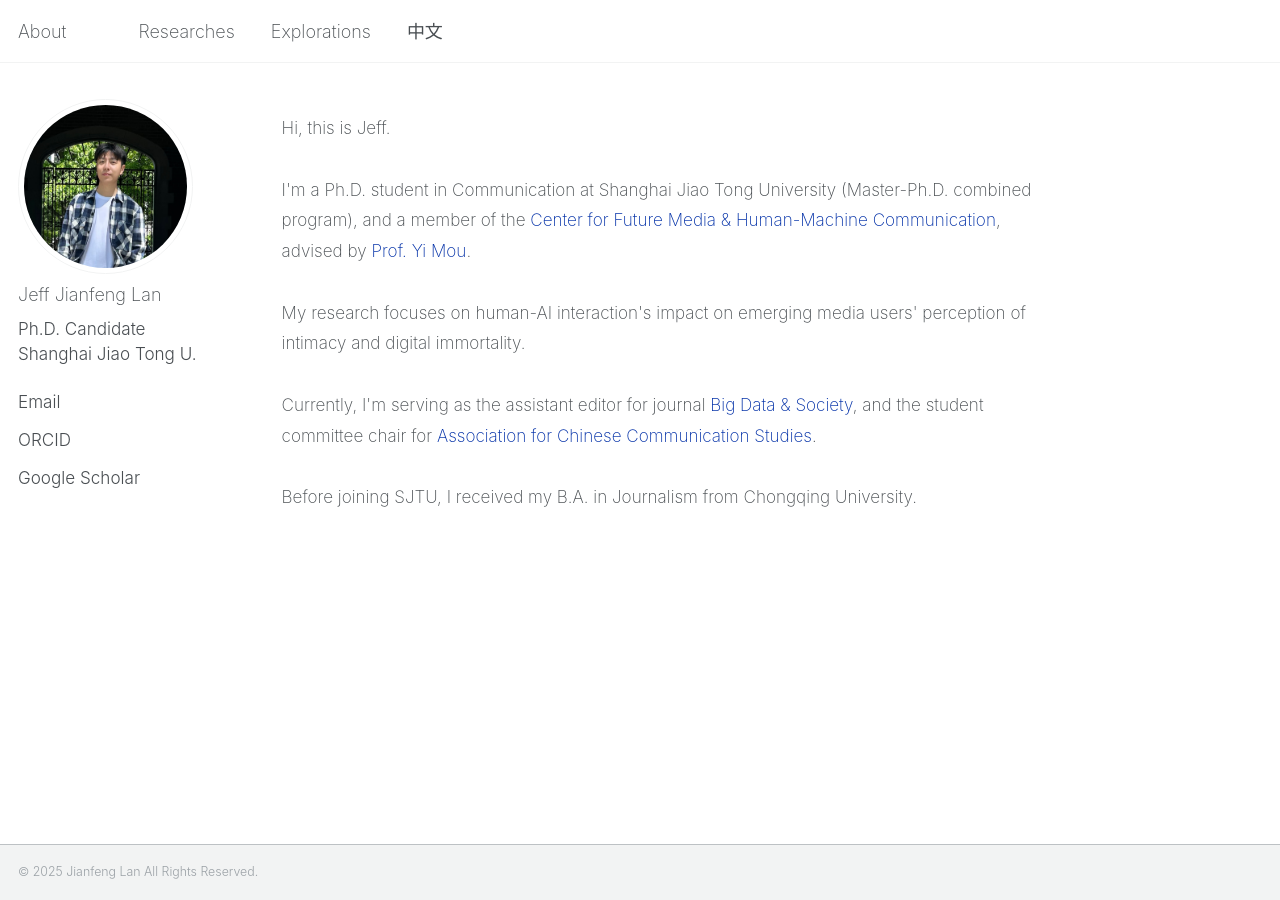
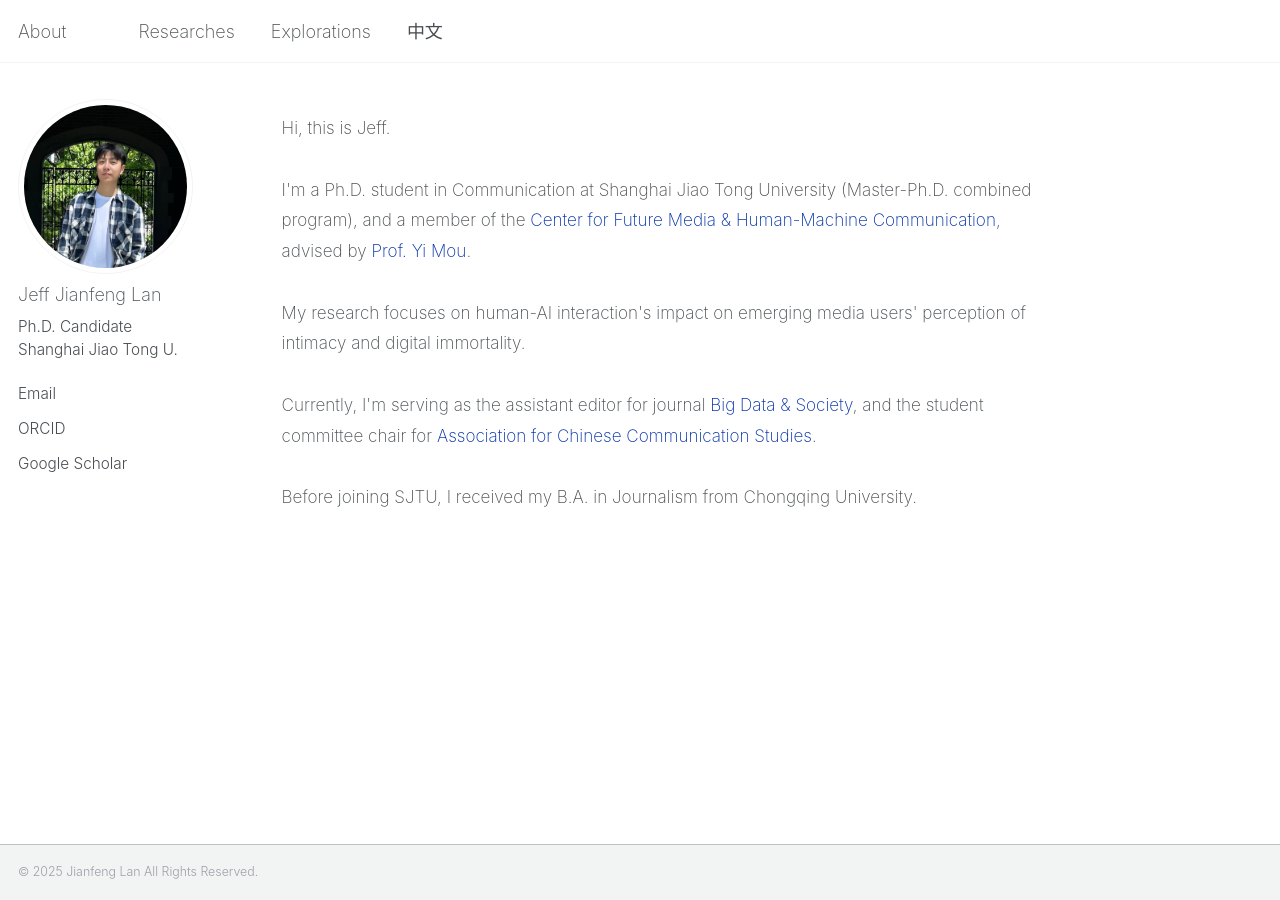
Before and after one commit to jianfenglan/jianfenglan.github.io, a Jekyll site: the page built from _pages/about.md, in a window 1280 px wide. Built offline with Jekyll 4.4.1, drawn with Linux system fonts in a browser that asks for light colours.

Commit message:
Update _sidebar.scss

```diff
--- a/_sass/layout/_sidebar.scss
+++ b/_sass/layout/_sidebar.scss
@@ -53,7 +53,7 @@
 
   p, li {
     font-family: $sans-serif;
-    font-size: 0.95rem;
+    font-size: 0.85rem;
     line-height: 1.5;
   }
 
@@ -226,7 +226,7 @@
     padding-top: 2px;
     padding-bottom: 2px;
     color: inherit;
-    font-size: 0.95rem;
+    font-size: 0.85rem;
     text-decoration: none;
 
     &:hover {
```
